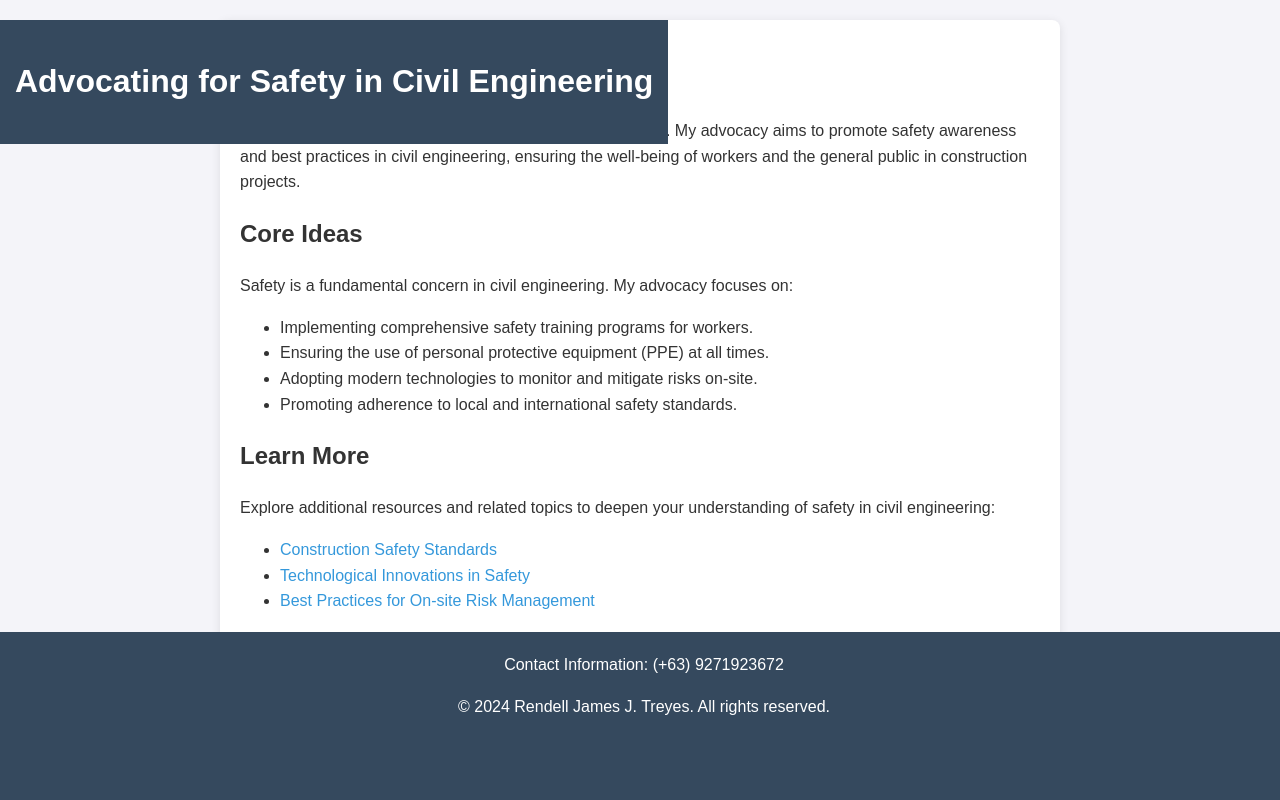
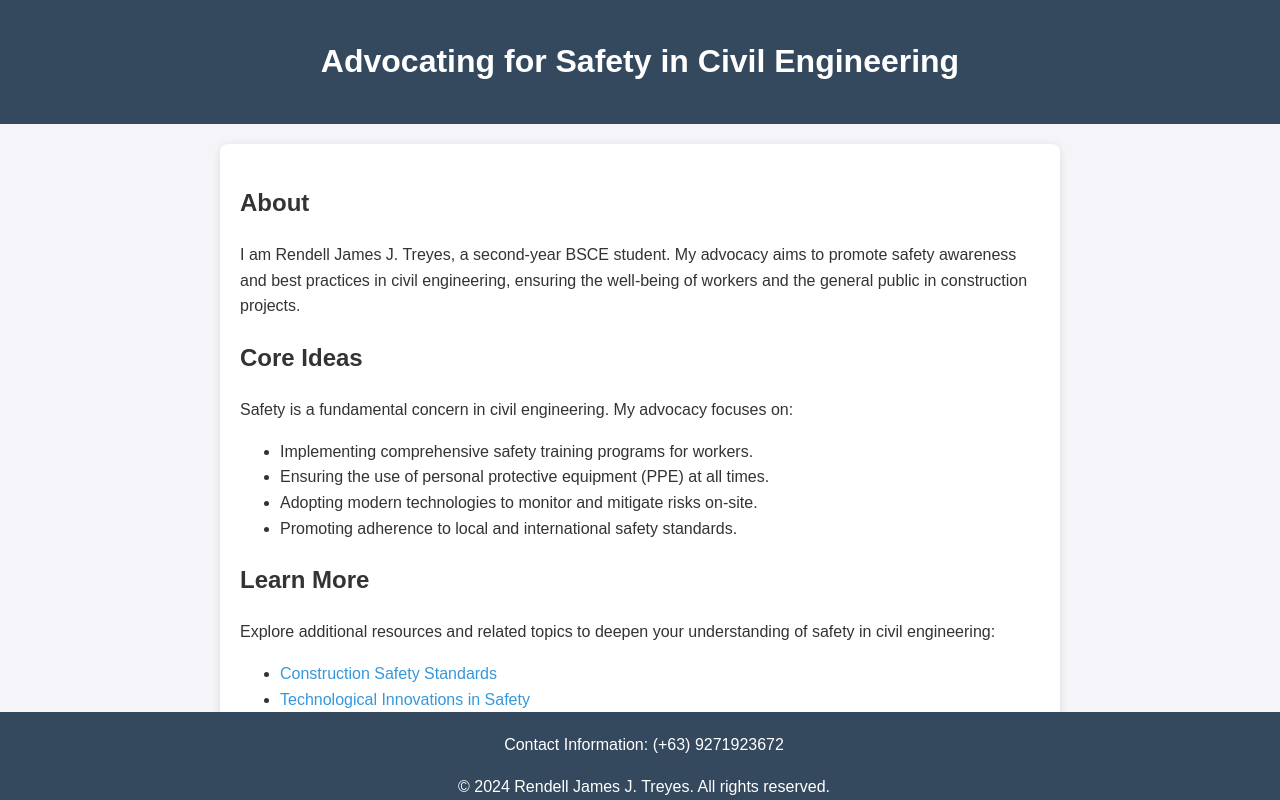
Before and after one commit to renrren/advocacy-html, a plain HTML site: page index.html in a window 1280 px wide. Drawn offline with Linux system fonts and the light colour scheme.

Commit message:
Update index.html

```diff
--- a/index.html
+++ b/index.html
@@ -16,7 +16,6 @@
         header {
             background: #35495e; /* Dark blue background for the header */
             color: #fff; /* White text color for contrast */
-            position: fixed;
             padding: 15px; /* Slightly smaller padding for a compact header */
             text-align: center; /* Centers the header text */
         }
@@ -42,7 +41,7 @@
             color: #fff; /* White text color for contrast */
             position: fixed; /* Keeps the footer at the bottom of the viewport */
             bottom: 0;
-            height: 20%;
+            height: 10%;
             width: 100%; /* Stretches the footer to fit the viewport width */
         }
     </style>
```
